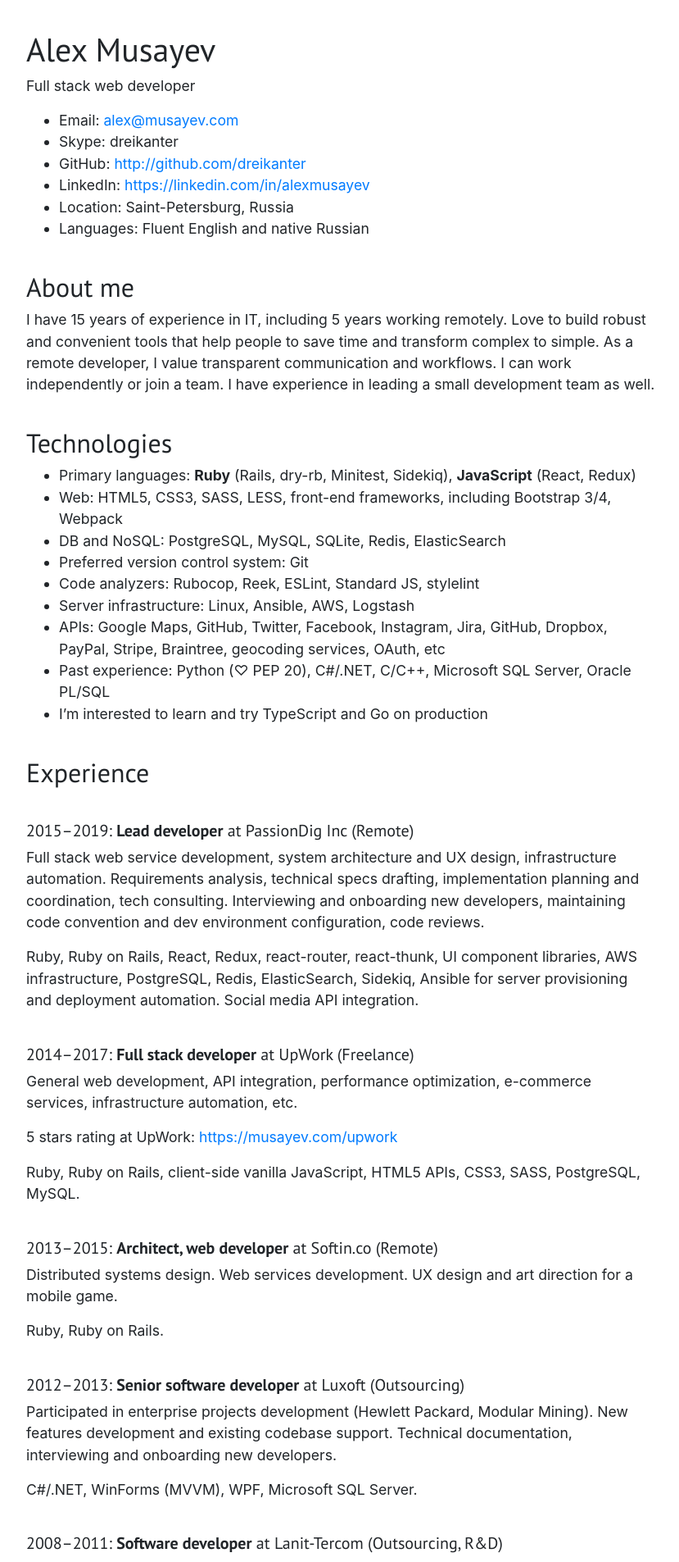
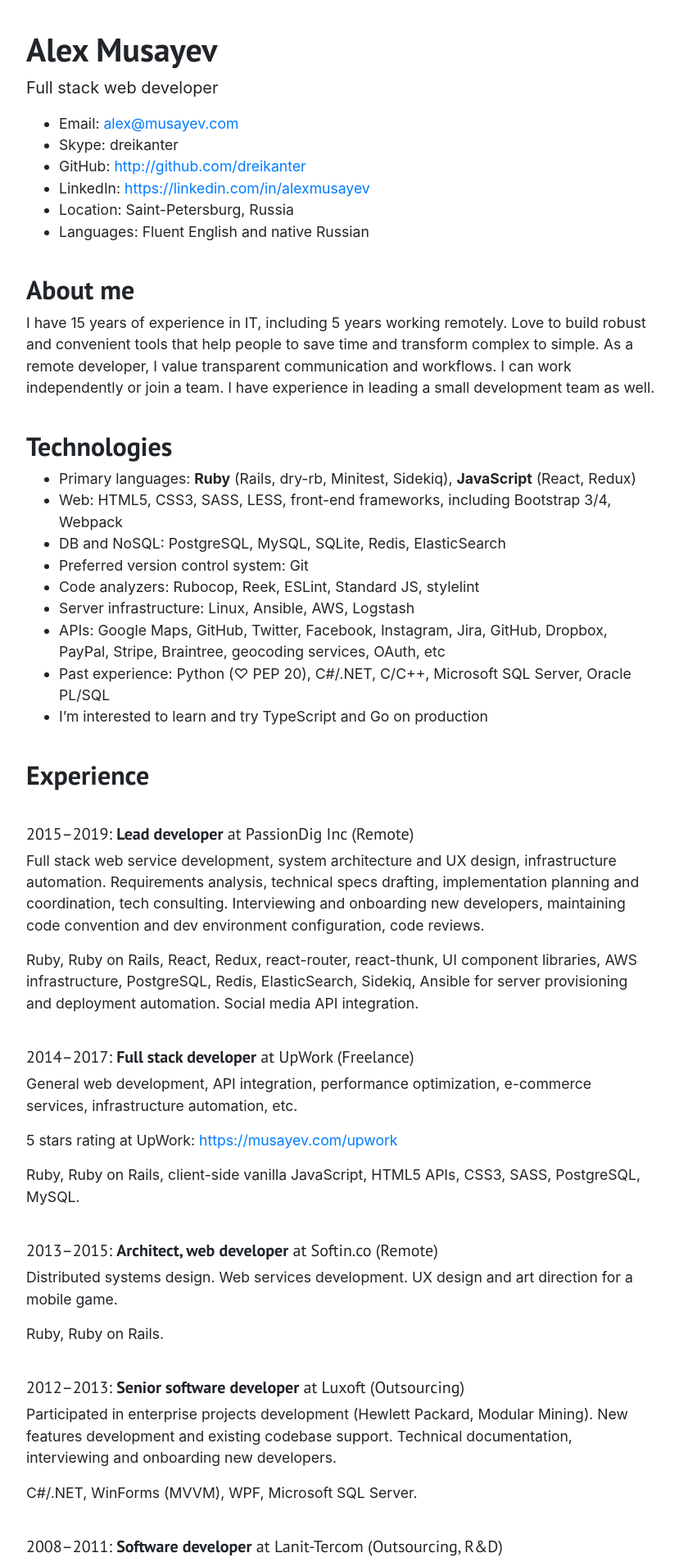
Before and after one commit to dreikanter/musayev.com, a Jekyll site: the page built from index.md, in a window 1280 px wide. Shown: the top 1905 px of the page at 82% size, without its empty margins (223-1052 px from the left). Built offline with Jekyll 4.4.1, drawn with Linux system fonts in a browser that asks for light colours; nearby versions of some CDN libraries; our own code applies the rules of GitHub Pages for plain Markdown files.

Commit message:
Update head font styling

```diff
--- a/_layouts/default.html
+++ b/_layouts/default.html
@@ -17,6 +17,7 @@
   <style>
     h1, h2, h3 {
       font-family: "PT Sans", Helvetica, Arial, sans-serif;
+      font-weight: 600;
     }
 
     h2 {
@@ -25,6 +26,7 @@
 
     h3 {
       font-size: 1.25rem;
+      font-weight: 500;
       margin-top: 2em;
     }
 
@@ -44,6 +46,10 @@
       right: 0;
       top: 0;
     }
+
+    .lead {
+      font-weight: normal;
+    }
   </style>
 </head>
 <body>
--- a/index.md
+++ b/index.md
@@ -5,6 +5,7 @@
 # Alex Musayev
 
 Full stack web developer
+{: .lead}
 
 - Email: [alex@musayev.com](mailto:alex@musayev.com)
 - Skype: dreikanter
```
